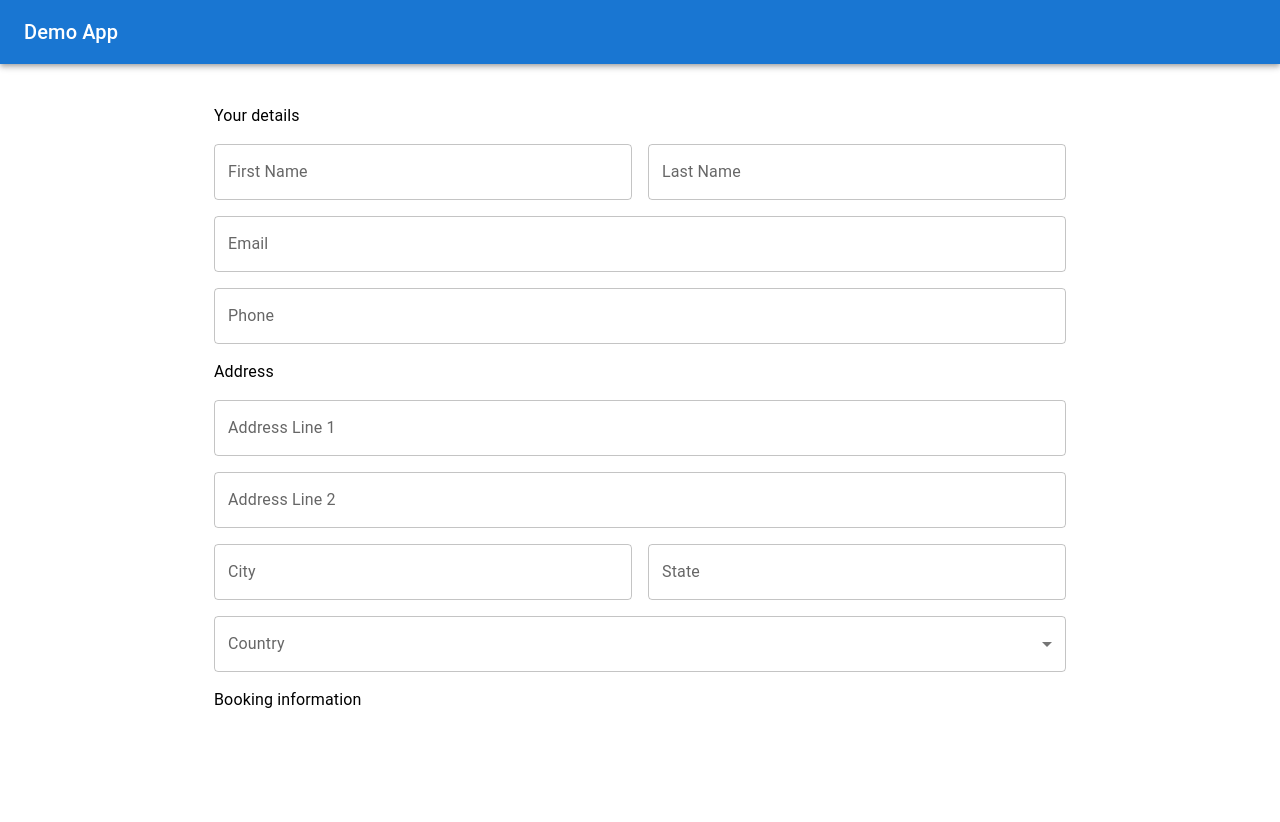
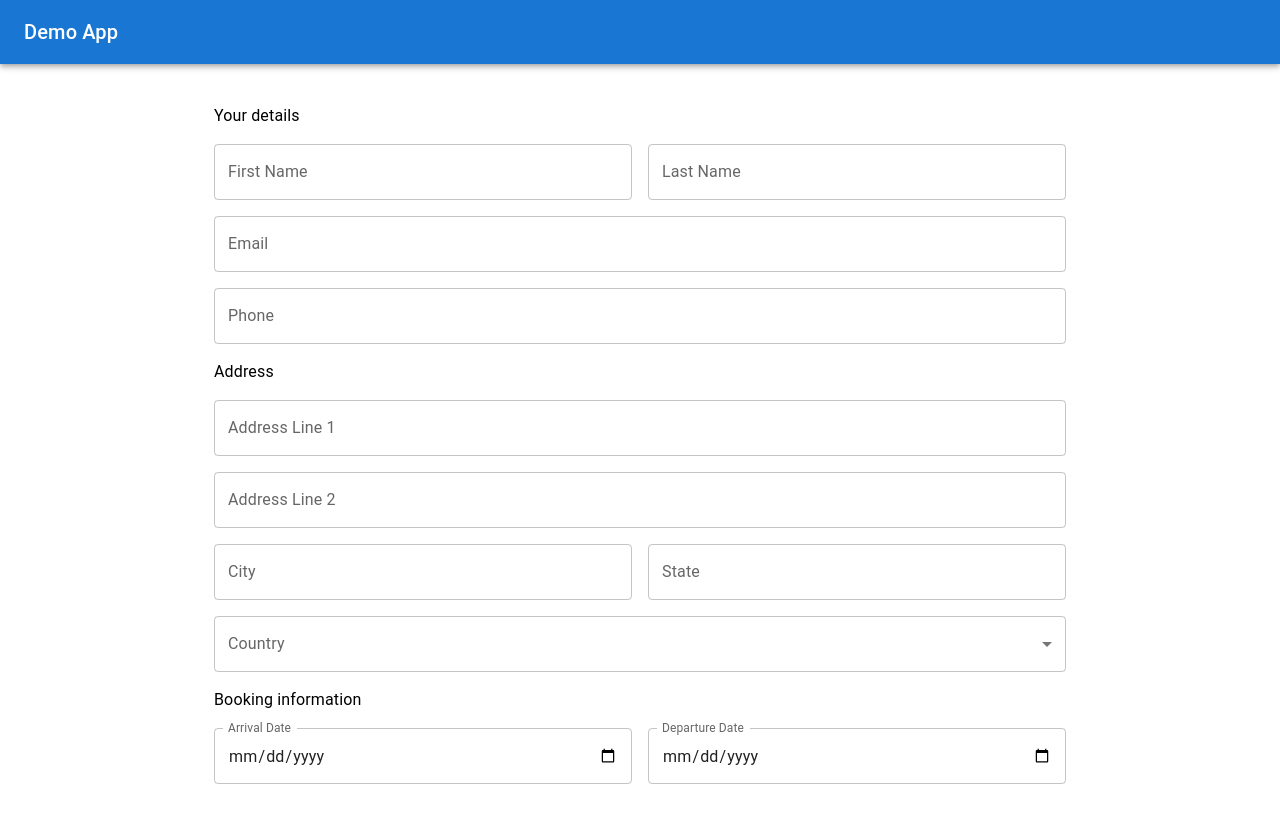
Before and after one commit to Annie-Huang/react-formik-material-ui-booking-form-template, a React (Create React App) app: page / in a window 1280 px wide. Shown: the top 822 px of the page. Before the commit the page ends 800 px from the top, so only its background shows below. Built offline with nearby package versions, Linux system fonts and the light colour scheme.

Commit message:
Add arrivalDate and departureDate into template

```diff
--- a/src/App.tsx
+++ b/src/App.tsx
@@ -6,6 +6,7 @@ import * as Yup from 'yup';
 import { TextField } from './components/FormsUI/TextField/TextField';
 import { Select } from './components/FormsUI/Select/Select';
 import countries from './data/countries.json';
+import { DateTimePicker } from './components/FormsUI/DateTimePicker/DateTimePicker';
 
 type Values = {
   firstName: string;
@@ -129,6 +130,17 @@ function App() {
                   <Grid size={{ xs: 12 }}>
                     <Typography>Booking information</Typography>
                   </Grid>
+
+                  <Grid size={{ xs: 6 }}>
+                    <DateTimePicker name='arrivalDate' label='Arrival Date' />
+                  </Grid>
+
+                  <Grid size={{ xs: 6 }}>
+                    <DateTimePicker
+                      name='departureDate'
+                      label='Departure Date'
+                    />
+                  </Grid>
                 </Grid>
               </Form>
             </Formik>
```
